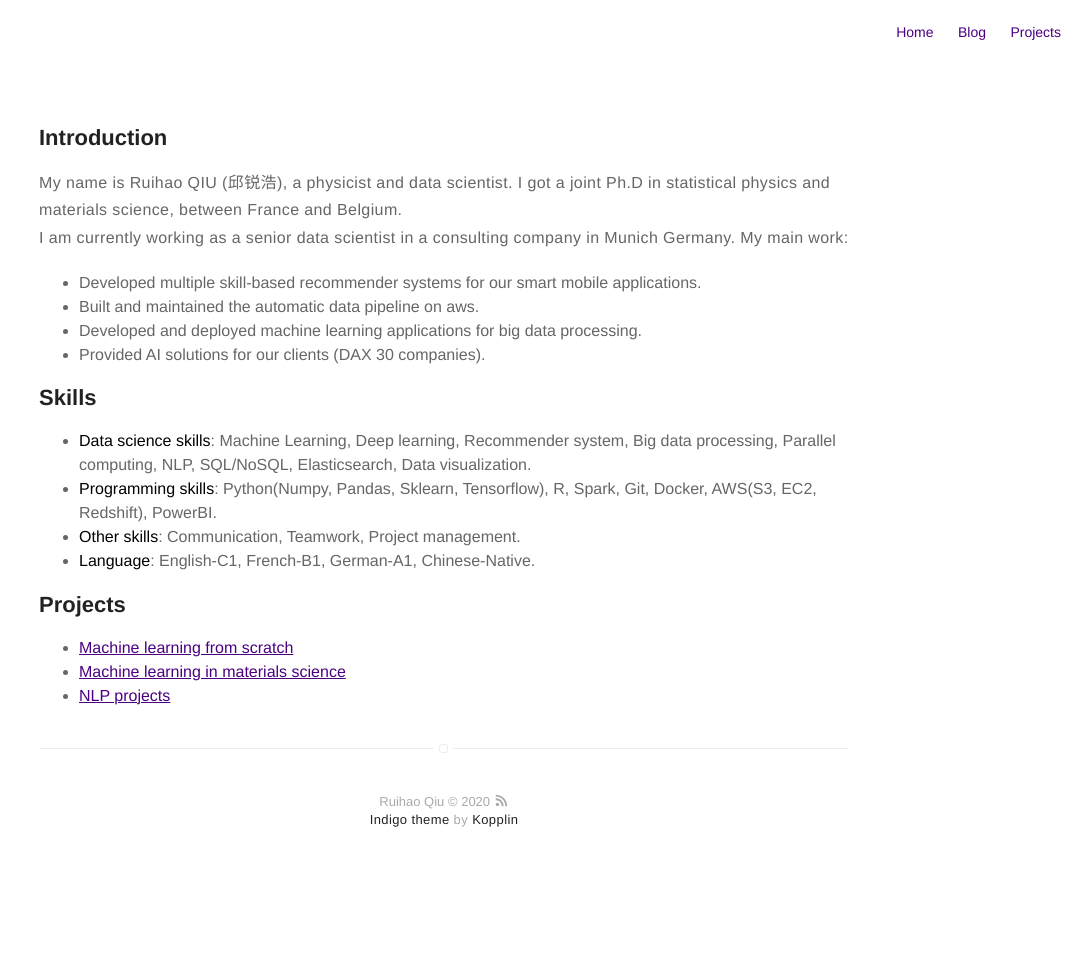
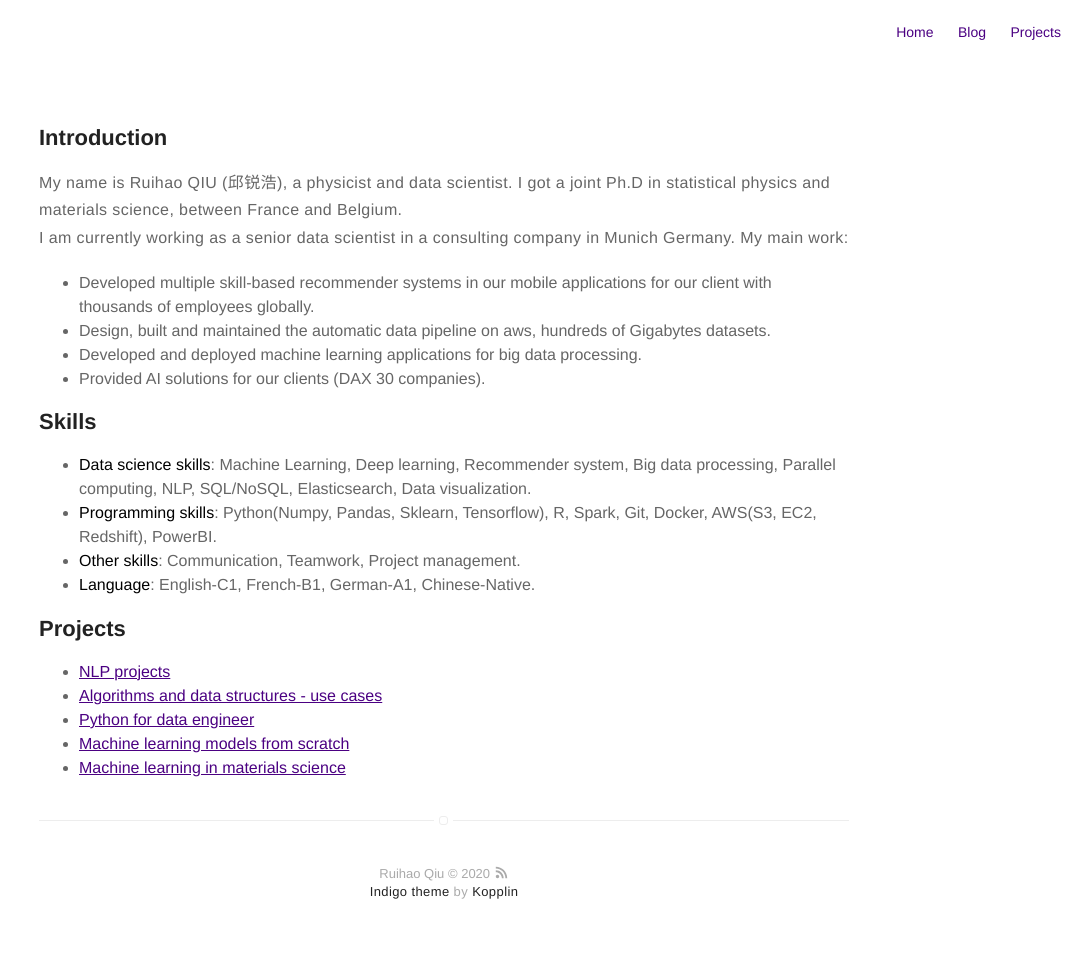
Before and after one commit to RuihaoQiu/RuihaoQiu.github.io, a Jekyll site: the page built from about.md, in a window 1280 px wide. Shown: the whole page, without its empty margins (196-1280 px from the left). Built offline with Jekyll 4.4.1, drawn with Linux system fonts in a browser that asks for light colours; before the commit the page ends 900 px from its top, so only the background shows below that.

Commit message:
modify aboutme

```diff
--- a/about.md
+++ b/about.md
@@ -9,8 +9,8 @@ My name is Ruihao QIU (邱锐浩), a physicist and data scientist.
 I got a joint Ph.D in statistical physics and materials science, between France and Belgium.
 I am currently working as a senior data scientist in a consulting company in Munich Germany. My main work:
 
-- Developed multiple skill-based recommender systems for our smart mobile applications.
-- Built and maintained the automatic data pipeline on aws.
+- Developed multiple skill-based recommender systems in our mobile applications for our client with thousands of employees globally.
+- Design, built and maintained the automatic data pipeline on aws, hundreds of Gigabytes datasets.
 - Developed and deployed machine learning applications for big data processing.
 - Provided AI solutions for our clients (DAX 30 companies).
 
@@ -22,7 +22,8 @@ I am currently working as a senior data scientist in a consulting company in Mun
 - **Language**: English-C1, French-B1, German-A1, Chinese-Native.
 
 ## Projects
-
-- [Machine learning from scratch](https://github.com/RuihaoQiu/Algorithms)
+- [NLP projects](mlnlp.rtfd.io)
+- [Algorithms and data structures - use cases](algonotes.rtfd.io)
+- [Python for data engineer](pynotes.rtfd.io)
+- [Machine learning models from scratch](https://github.com/RuihaoQiu/Algorithms)
 - [Machine learning in materials science](https://github.com/RuihaoQiu/Machine-learning-on-materials-research)
-- [NLP projects](https://github.com/RuihaoQiu/NLP-projects)
```
